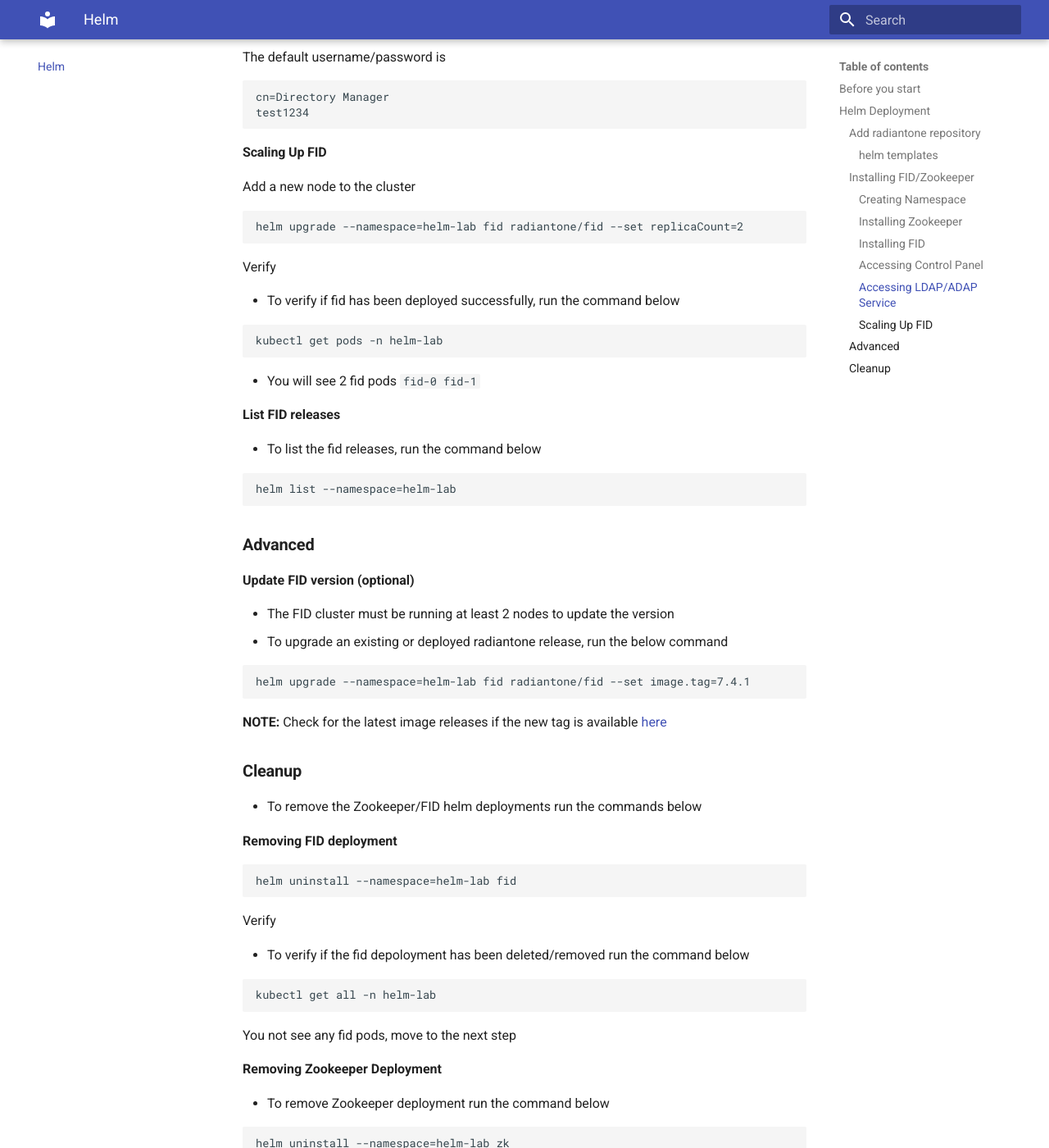
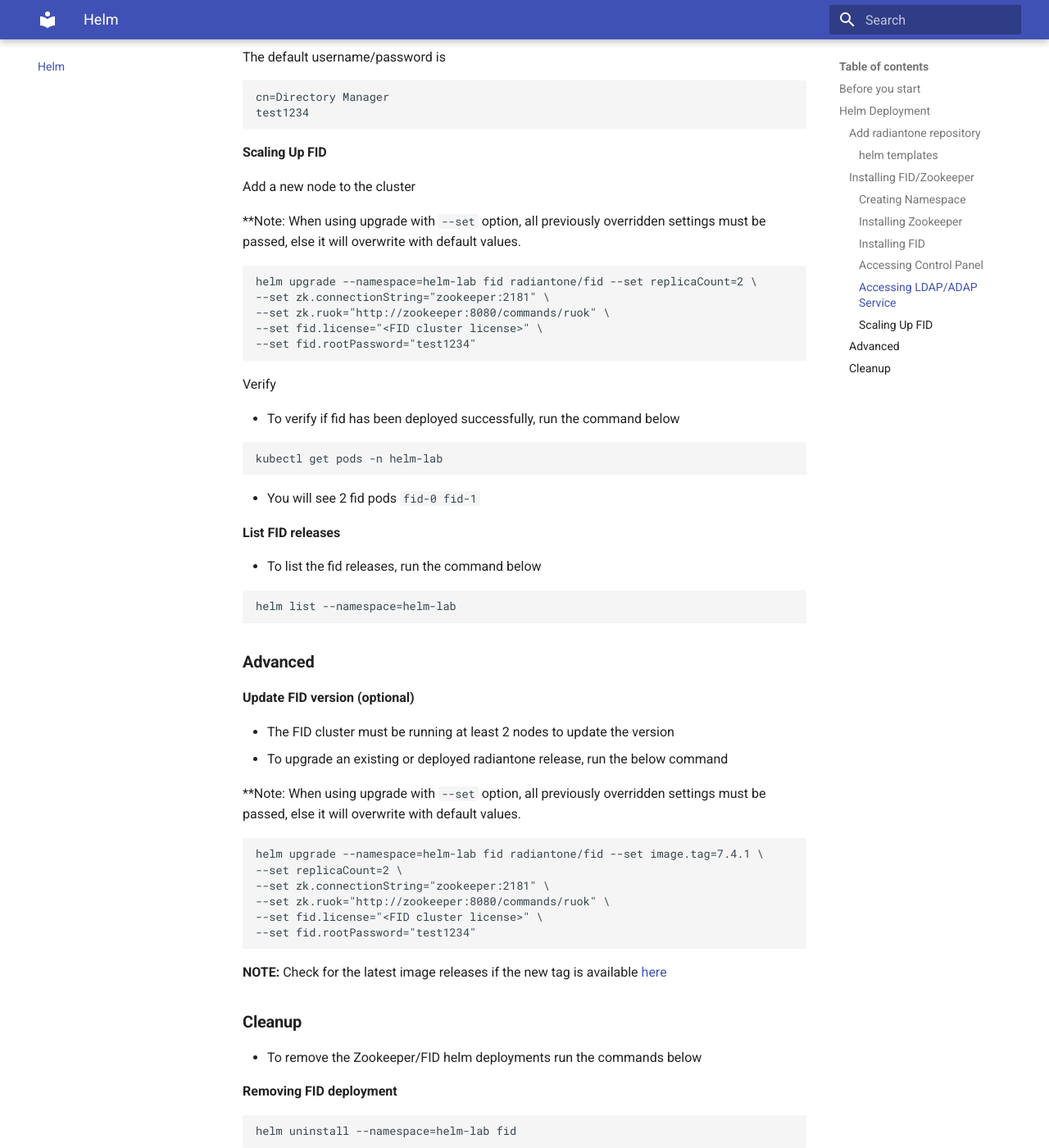
Before and after one commit to radiantlogic-devops/cloud-native-lab, an MkDocs documentation site: the page built from docs/helm.md, in a window 1280 px wide and 1400 px high, scrolled down 4111 px. Shown: the whole window at 82% size. Built offline with MkDocs 1.6.1 and Material for MkDocs 9.7.7, drawn with Linux system fonts in a browser that asks for light colours.

Commit message:
Update helm.md

````diff
--- a/docs/helm.md
+++ b/docs/helm.md
@@ -188,8 +188,14 @@
 #### **Scaling Up FID**
 Add a new node to the cluster
 
+**Note: When using upgrade with `--set` option, all previously overridden settings must be passed, else it will overwrite with default values.
+
 ```console
-helm upgrade --namespace=helm-lab fid radiantone/fid --set replicaCount=2
+helm upgrade --namespace=helm-lab fid radiantone/fid --set replicaCount=2 \
+--set zk.connectionString="zookeeper:2181" \
+--set zk.ruok="http://zookeeper:8080/commands/ruok" \
+--set fid.license="<FID cluster license>" \
+--set fid.rootPassword="test1234"
 ```
 
 Verify
@@ -215,8 +221,15 @@
 * The FID cluster must be running at least 2 nodes to update the version
 * To upgrade an existing or deployed radiantone release, run the below command
 
+**Note: When using upgrade with `--set` option, all previously overridden settings must be passed, else it will overwrite with default values.
+
 ```console
-helm upgrade --namespace=helm-lab fid radiantone/fid --set image.tag=7.4.1
+helm upgrade --namespace=helm-lab fid radiantone/fid --set image.tag=7.4.1 \
+--set replicaCount=2 \
+--set zk.connectionString="zookeeper:2181" \
+--set zk.ruok="http://zookeeper:8080/commands/ruok" \
+--set fid.license="<FID cluster license>" \
+--set fid.rootPassword="test1234"
 ```
 **NOTE:** Check for the latest image releases if the new tag is available [here](https://hub.docker.com/r/radiantone/fid/tags)
 
````
